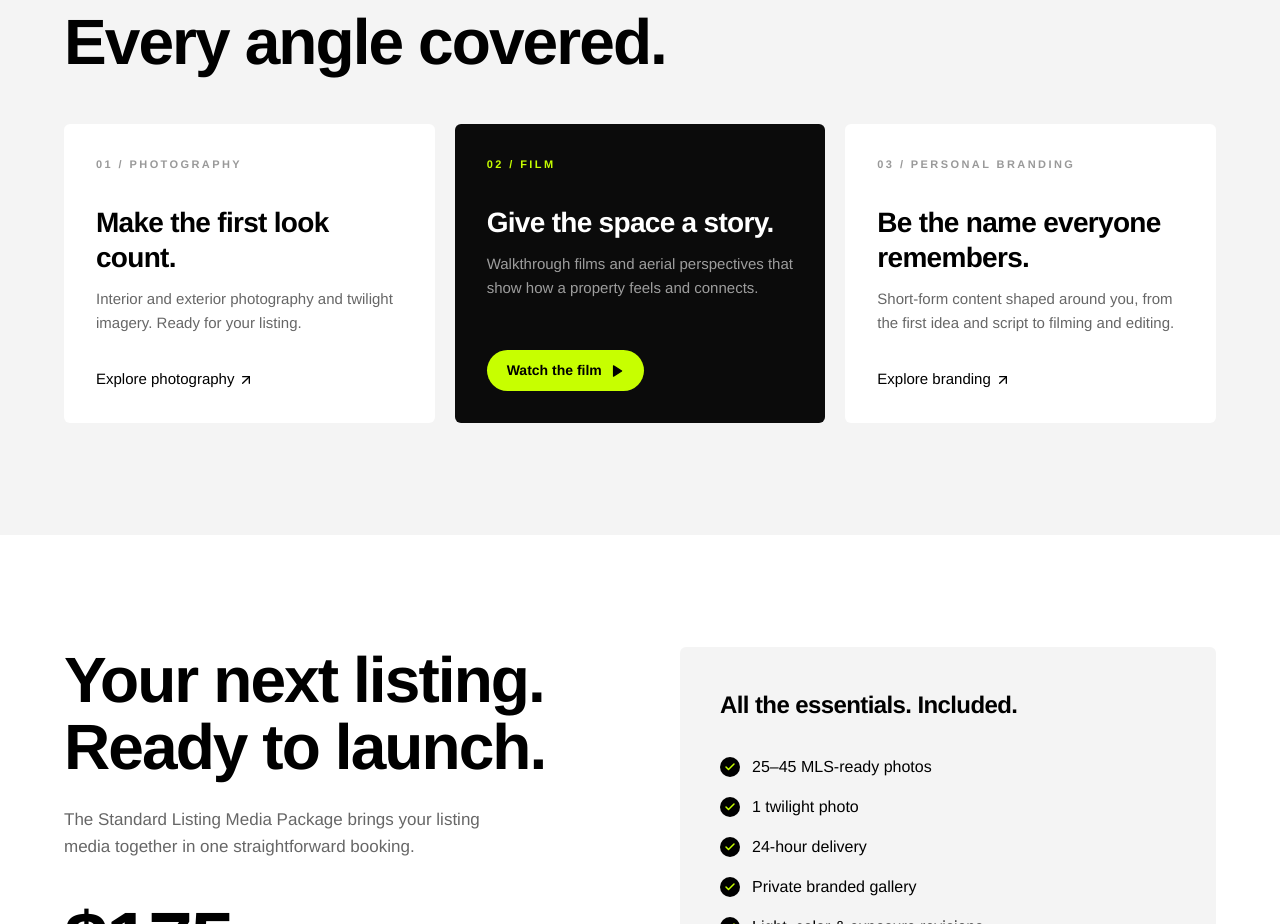
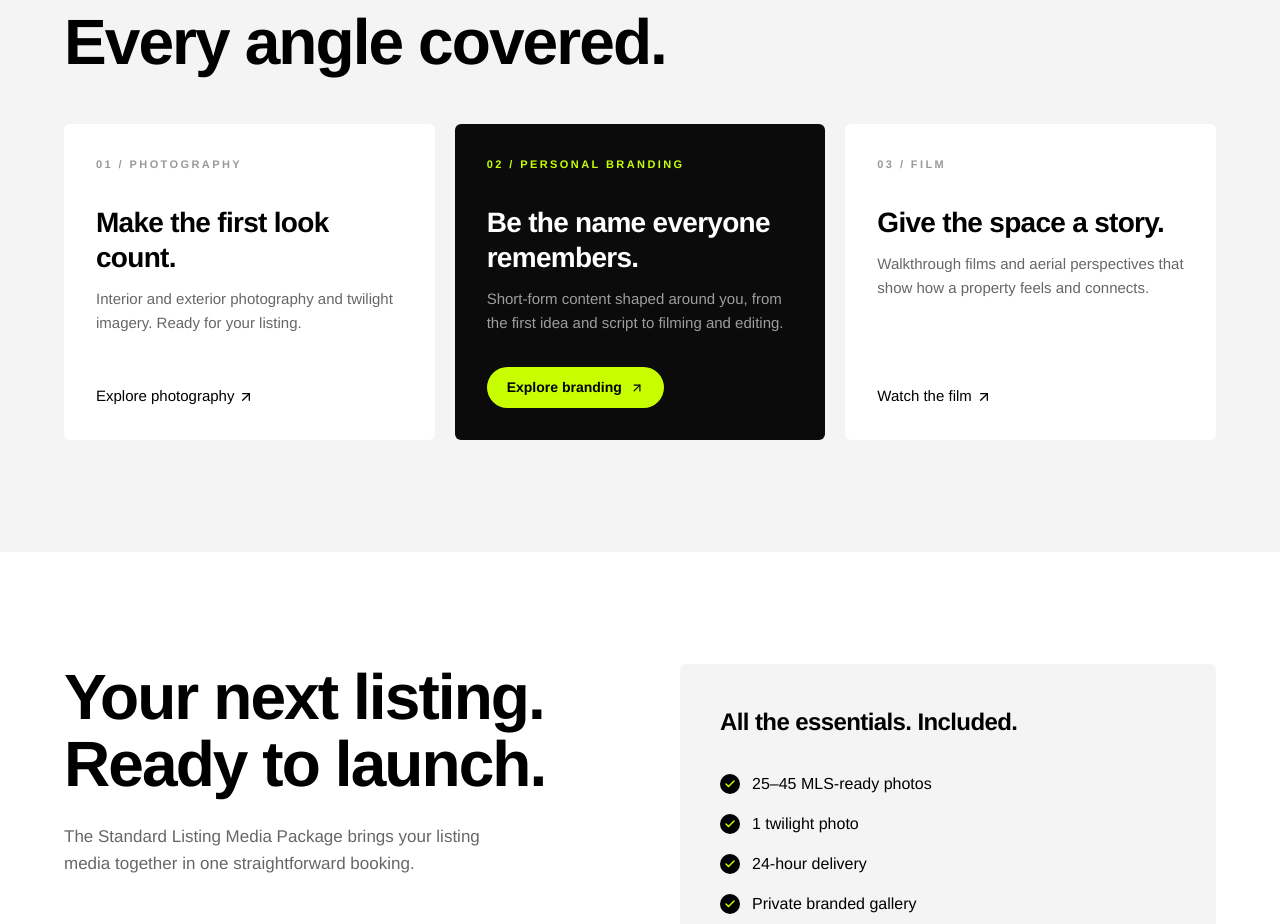
Before and after one commit to Imtiaj007zee/Luxentra-Media-, a React (Vite) app: page / in a window 1280 px wide. Shown: the part 2807-3731 px from the top of the page. Built offline with nearby package versions, Linux system fonts and the light colour scheme.

Commit message:
Personal branding moved to #2 highlighted card, links to booking

```diff
--- a/src/react-app/pages/Home.tsx
+++ b/src/react-app/pages/Home.tsx
@@ -11,22 +11,25 @@ const SERVICES = [
     title: "Make the first look count.",
     copy: "Interior and exterior photography and twilight imagery. Ready for your listing.",
     cta: "Explore photography",
+    href: "/#work",
     dark: false,
   },
   {
     n: "02",
+    label: "PERSONAL BRANDING",
+    title: "Be the name everyone remembers.",
+    copy: "Short-form content shaped around you, from the first idea and script to filming and editing.",
+    cta: "Explore branding",
+    href: "/order",
+    dark: true,
+  },
+  {
+    n: "03",
     label: "FILM",
     title: "Give the space a story.",
     copy: "Walkthrough films and aerial perspectives that show how a property feels and connects.",
     cta: "Watch the film",
-    dark: true,
-  },
-  {
-    n: "03",
-    label: "PERSONAL BRANDING",
-    title: "Be the name everyone remembers.",
-    copy: "Short-form content shaped around you, from the first idea and script to filming and editing.",
-    cta: "Explore branding",
+    href: "/#work",
     dark: false,
   },
 ];
@@ -493,16 +496,18 @@ export default function HomePage() {
                 <div className="mt-auto">
                   {s.dark ? (
                     <Link
-                      to="/#work"
+                      to={s.href}
                       className="inline-flex items-center gap-2 rounded-full bg-[#c7ff00] text-black text-[14px] font-bold px-5 py-2.5 hover:bg-[#d9ff4d] transition-colors"
                     >
-                      {s.cta} <Play className="w-3.5 h-3.5 fill-black" />
+                      {s.cta}{" "}
+                      {s.href === "/order" ? (
+                        <ArrowUpRight className="w-3.5 h-3.5" />
+                      ) : (
+                        <Play className="w-3.5 h-3.5 fill-black" />
+                      )}
                     </Link>
                   ) : (
-                    <Link
-                      to={s.n === "03" ? "/order" : "/#work"}
-                      className="link-dark text-[15px]"
-                    >
+                    <Link to={s.href} className="link-dark text-[15px]">
                       {s.cta} <ArrowUpRight className="w-4 h-4" />
                     </Link>
                   )}
```
